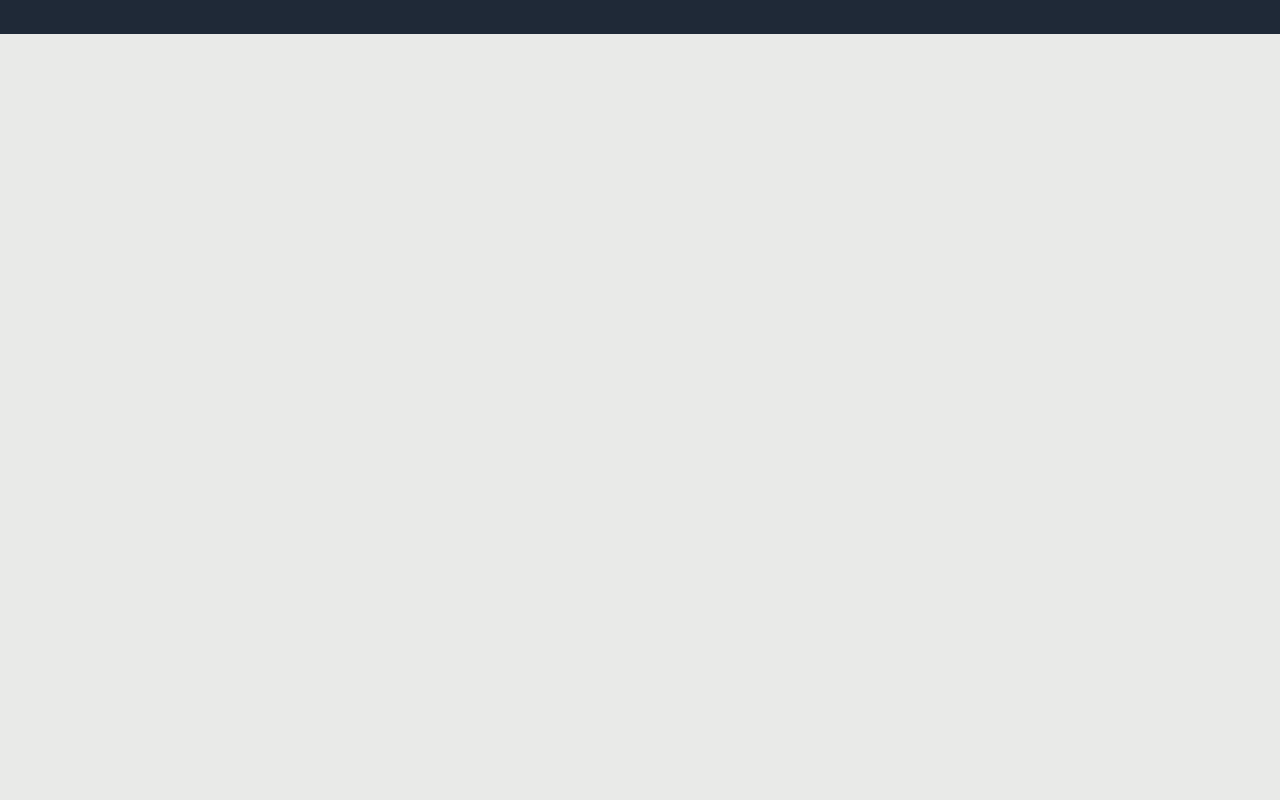
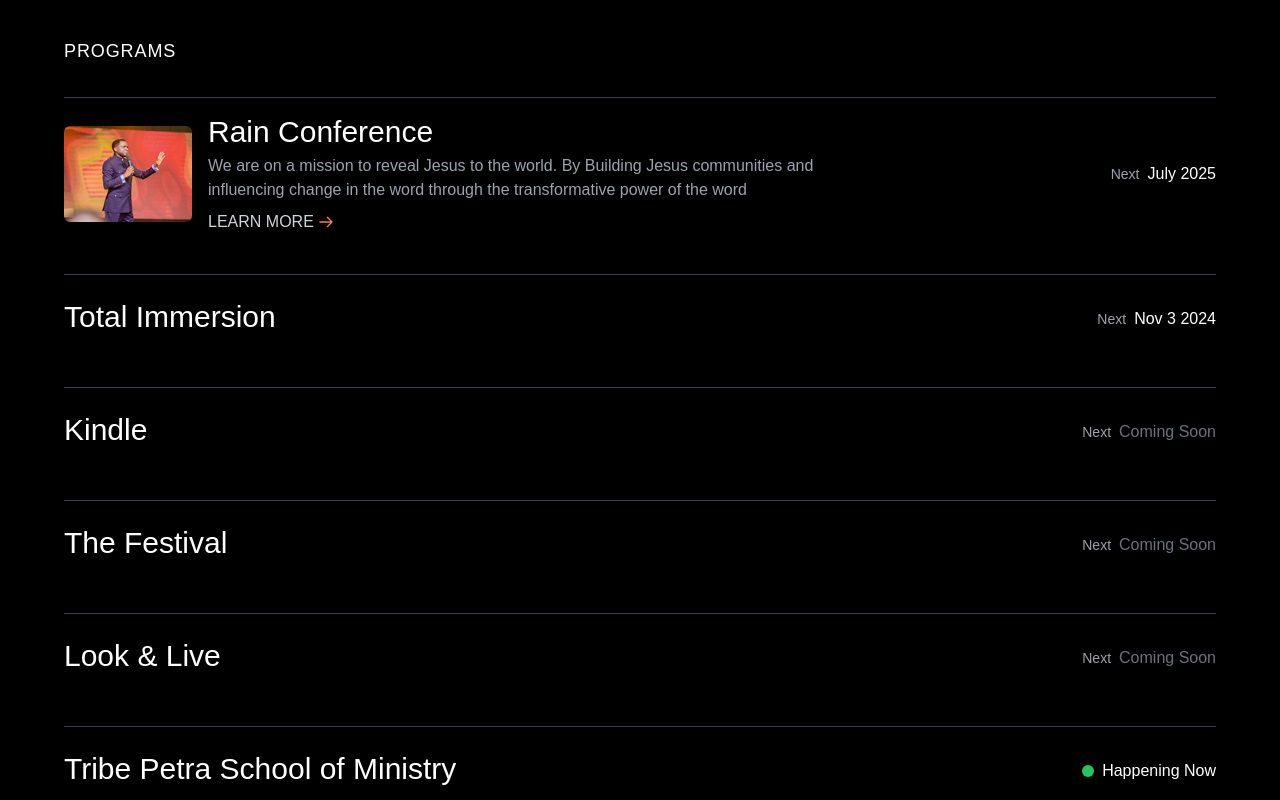
Before and after one commit to Petra-Christian-Centre/petra-cc-new-template, a Next.js app: page / in a window 1280 px wide. Shown: the part 2840-3640 px from the top of the page. Before the commit the page ends 2874 px from the top, so only its background shows below. Built offline with nearby package versions, Linux system fonts and the light colour scheme; a web font is replaced by a local one.

Commit message:
Programs section

```diff
--- a/app/page.tsx
+++ b/app/page.tsx
@@ -2,6 +2,7 @@ import React from 'react';
 import Hero from '@/components/Hero';
 import ImageSlider from '@/components/ImageSlider';
 import MissionsSection from '@/components/MissionsSection';
+import ProgramsSection from '@/components/ProgramsSection';
 
 export default function Home() {
   return (
@@ -9,6 +10,8 @@ export default function Home() {
       <Hero />
       <ImageSlider />
       <MissionsSection />
+      <ProgramsSection />
+
     </main>
   );
 }
--- /dev/null
+++ b/components/ProgramsSection.tsx
@@ -0,0 +1,135 @@
+import React from 'react';
+import Link from 'next/link';
+import Image from 'next/image';
+
+const ProgramsSection = () => {
+  const programs = [
+    {
+      id: 1,
+      title: 'Rain Conference',
+      description: 'We are on a mission to reveal Jesus to the world. By Building Jesus communities and influencing change in the word through the transformative power of the word',
+      date: 'July 2025',
+      status: 'next',
+      image: '/images/programs-section-thumbnail.png',
+      hasDetails: true
+    },
+    {
+      id: 2,
+      title: 'Total Immersion',
+      date: 'Nov 3 2024',
+      status: 'next',
+      hasDetails: false
+    },
+    {
+      id: 3,
+      title: 'Kindle',
+      date: 'Coming Soon',
+      status: 'next',
+      hasDetails: false
+    },
+    {
+      id: 4,
+      title: 'The Festival',
+      date: 'Coming Soon',
+      status: 'next',
+      hasDetails: false
+    },
+    {
+      id: 5,
+      title: 'Look & Live',
+      date: 'Coming Soon',
+      status: 'next',
+      hasDetails: false
+    },
+    {
+      id: 6,
+      title: 'Tribe Petra School of Ministry',
+      date: 'Happening Now',
+      status: 'active',
+      hasDetails: false
+    }
+  ];
+
+  return (
+    <section className="py-16 px-4 bg-black text-white">
+      <div className="container mx-auto max-w-6xl">
+        <div className="mb-12">
+          <h1 className="text-5xl md:text-6xl lg:text-7xl font-jedira-regular mb-6">
+            You have <span className="text-amber-300">an</span><br />
+            appointment <span className="text-amber-300">with God</span>
+          </h1>
+        </div>
+
+        <div className="mb-8">
+          <h2 className="uppercase text-lg tracking-wider font-medium">PROGRAMS</h2>
+        </div>
+
+        <div className="space-y-6">
+          {programs.map((program) => (
+            <div key={program.id} className="border-t border-gray-700 py-4">
+              <div className="flex flex-col md:flex-row items-start md:items-center gap-4">
+                {program.hasDetails && program.image && (
+                  <div className="w-32 h-24 relative rounded-md overflow-hidden">
+                    <Image
+                      src={program.image}
+                      alt={program.title}
+                      fill
+                      className="object-cover"
+                    />
+                  </div>
+                )}
+
+                <div className={`flex-1 ${program.hasDetails ? '' : 'py-2'}`}>
+                  <h3 className="text-2xl md:text-3xl font-jedira-regular mb-1">{program.title}</h3>
+                  {program.description && (
+                    <p className="text-gray-400 max-w-2xl mb-2">{program.description}</p>
+                  )}
+                  {program.hasDetails && (
+                    <Link
+                      href={`/programs/${program.id}`}
+                      className="inline-flex items-center text-gray-300 group"
+                      aria-label={`Learn more about ${program.title}`}
+                      tabIndex={0}
+                    >
+                      <span>LEARN MORE</span>
+                      <span className='text-primary h-4 w-4 ml-1 transition-transform group-hover:translate-x-1'>
+                        <svg
+                          xmlns="http://www.w3.org/2000/svg"
+                          className=""
+                          fill="none"
+                          viewBox="0 0 24 24"
+                          stroke="currentColor"
+                        >
+                          <path strokeLinecap="round" strokeLinejoin="round" strokeWidth={2} d="M14 5l7 7m0 0l-7 7m7-7H3" />
+                        </svg>
+
+                      </span>
+                    </Link>
+                  )}
+                </div>
+
+                <div className="flex items-center gap-2">
+                  <span className="text-sm text-gray-400">
+                    {program.status === 'next' ? 'Next' : ''}
+                  </span>
+                  <div className="text-right">
+                    {program.status === 'active' ? (
+                      <div className="flex items-center gap-2">
+                        <span className="w-3 h-3 bg-green-500 rounded-full"></span>
+                        <span>{program.date}</span>
+                      </div>
+                    ) : (
+                      <span className={program.date === 'Coming Soon' ? 'text-gray-500' : ''}>{program.date}</span>
+                    )}
+                  </div>
+                </div>
+              </div>
+            </div>
+          ))}
+        </div>
+      </div>
+    </section>
+  );
+};
+
+export default ProgramsSection;
```
Also changed, not shown: public/images/programs-section-thumbnail.png (added).
